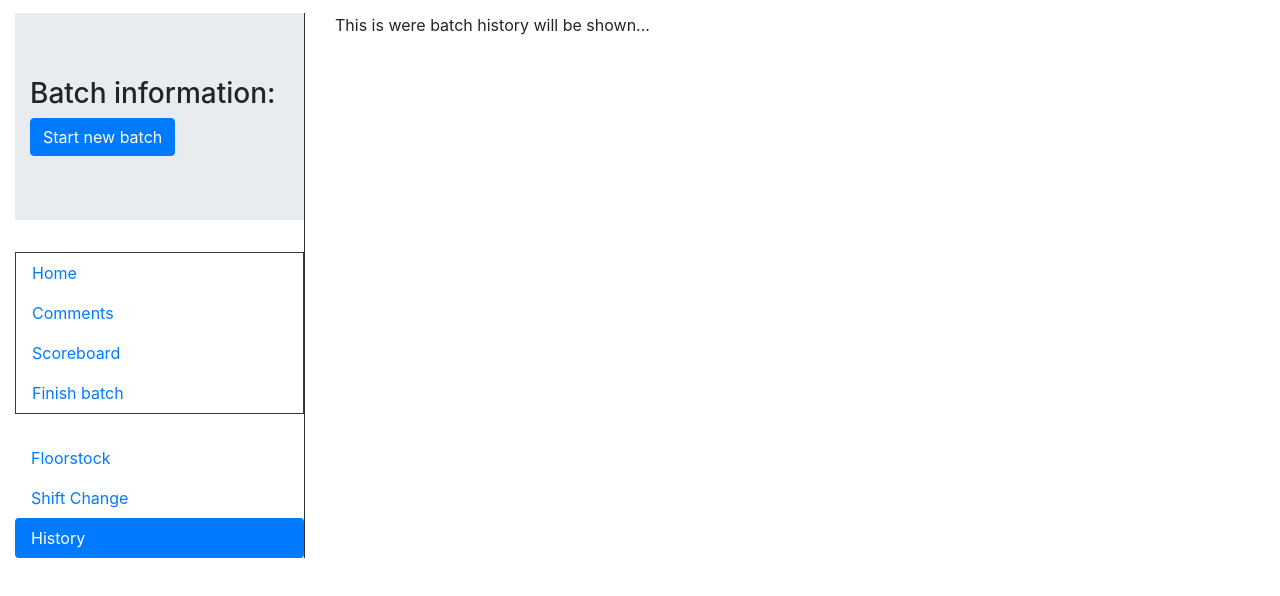
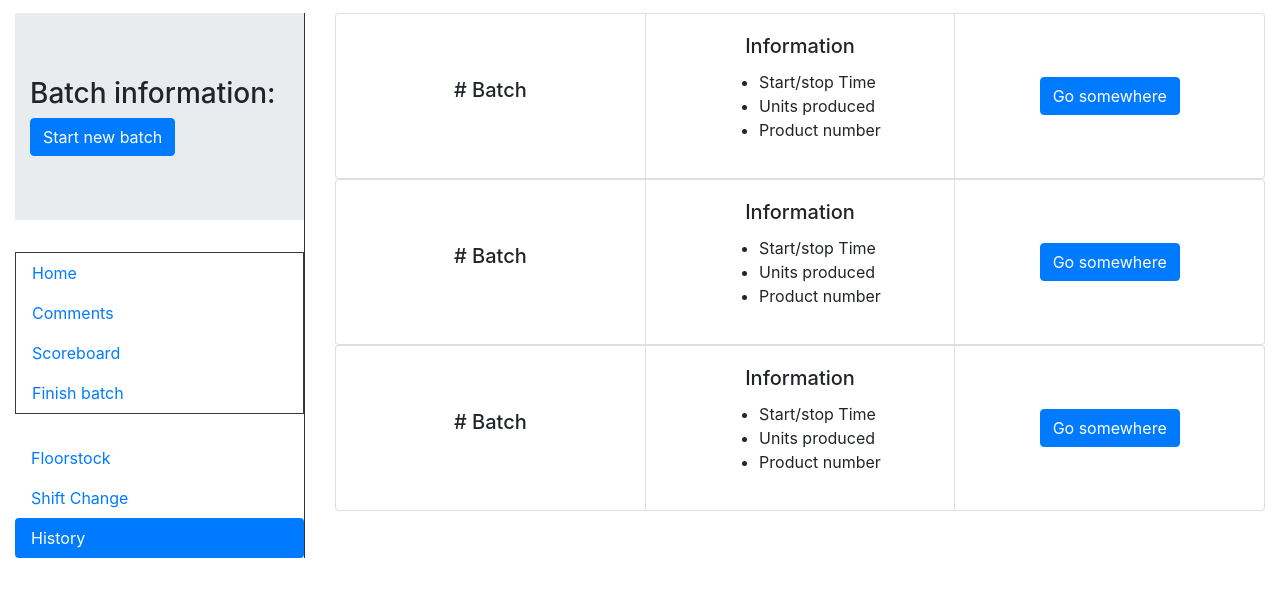
Before and after one commit to FelixDryselius/wipkand, an Angular app in the folder client/: page /batch-history in a window 1280 px wide. Shown: the top 596 px of the page. Built offline with nearby package versions, Linux system fonts and the light colour scheme.

Commit message:
made mock up history changed the HTML in 'batch-history'

```diff
--- a/client/src/app/batch-history/batch-history.component.html
+++ b/client/src/app/batch-history/batch-history.component.html
@@ -1,3 +1,102 @@
-<p>
-    This is were batch history will be shown...
-</p>
+
+    <div class="card-group">
+            <div class="card">
+                <div class="card-body align-items-center d-flex justify-content-center">
+                    <h5 class="card-title"># Batch</h5>
+                </div>
+            </div>
+
+            <div class="card card card-block d-flex">
+              <div class="card-body align-items-center">
+                <h5 class="card-title d-flex justify-content-center ">Information</h5>
+                   <div class="d-flex justify-content-center">
+                    <ul>
+                        <li>
+                            Start/stop Time
+                        </li>
+                        <li >
+                            Units produced
+                        </li>
+                        <li>
+                            Product number
+                        </li>
+                    </ul>
+                </div>
+              </div>
+            </div>
+
+            <div class="card text-center">
+              <div class="card-body card-body align-items-center d-flex justify-content-center">
+
+                <a href="#" class="btn btn-primary">Go somewhere</a>
+              </div>
+            </div>
+          </div>
+
+          <div class="card-group">
+                <div class="card">
+                    <div class="card-body align-items-center d-flex justify-content-center">
+                        <h5 class="card-title"># Batch</h5>
+                    </div>
+                </div>
+
+                <div class="card card card-block d-flex">
+                  <div class="card-body align-items-center">
+                    <h5 class="card-title d-flex justify-content-center ">Information</h5>
+                       <div class="d-flex justify-content-center">
+                        <ul>
+                            <li>
+                                Start/stop Time
+                            </li>
+                            <li >
+                                Units produced
+                            </li>
+                            <li>
+                                Product number
+                            </li>
+                        </ul>
+                    </div>
+                  </div>
+                </div>
+
+                <div class="card text-center">
+                  <div class="card-body card-body align-items-center d-flex justify-content-center">
+
+                    <a href="#" class="btn btn-primary">Go somewhere</a>
+                  </div>
+                </div>
+              </div>
+
+              <div class="card-group">
+                    <div class="card">
+                        <div class="card-body align-items-center d-flex justify-content-center">
+                            <h5 class="card-title"># Batch</h5>
+                        </div>
+                    </div>
+
+                    <div class="card card card-block d-flex">
+                      <div class="card-body align-items-center">
+                        <h5 class="card-title d-flex justify-content-center ">Information</h5>
+                           <div class="d-flex justify-content-center">
+                            <ul>
+                                <li>
+                                    Start/stop Time
+                                </li>
+                                <li >
+                                    Units produced
+                                </li>
+                                <li>
+                                    Product number
+                                </li>
+                            </ul>
+                        </div>
+                      </div>
+                    </div>
+
+                    <div class="card text-center">
+                      <div class="card-body card-body align-items-center d-flex justify-content-center">
+
+                        <a href="#" class="btn btn-primary">Go somewhere</a>
+                      </div>
+                    </div>
+                  </div>
```
